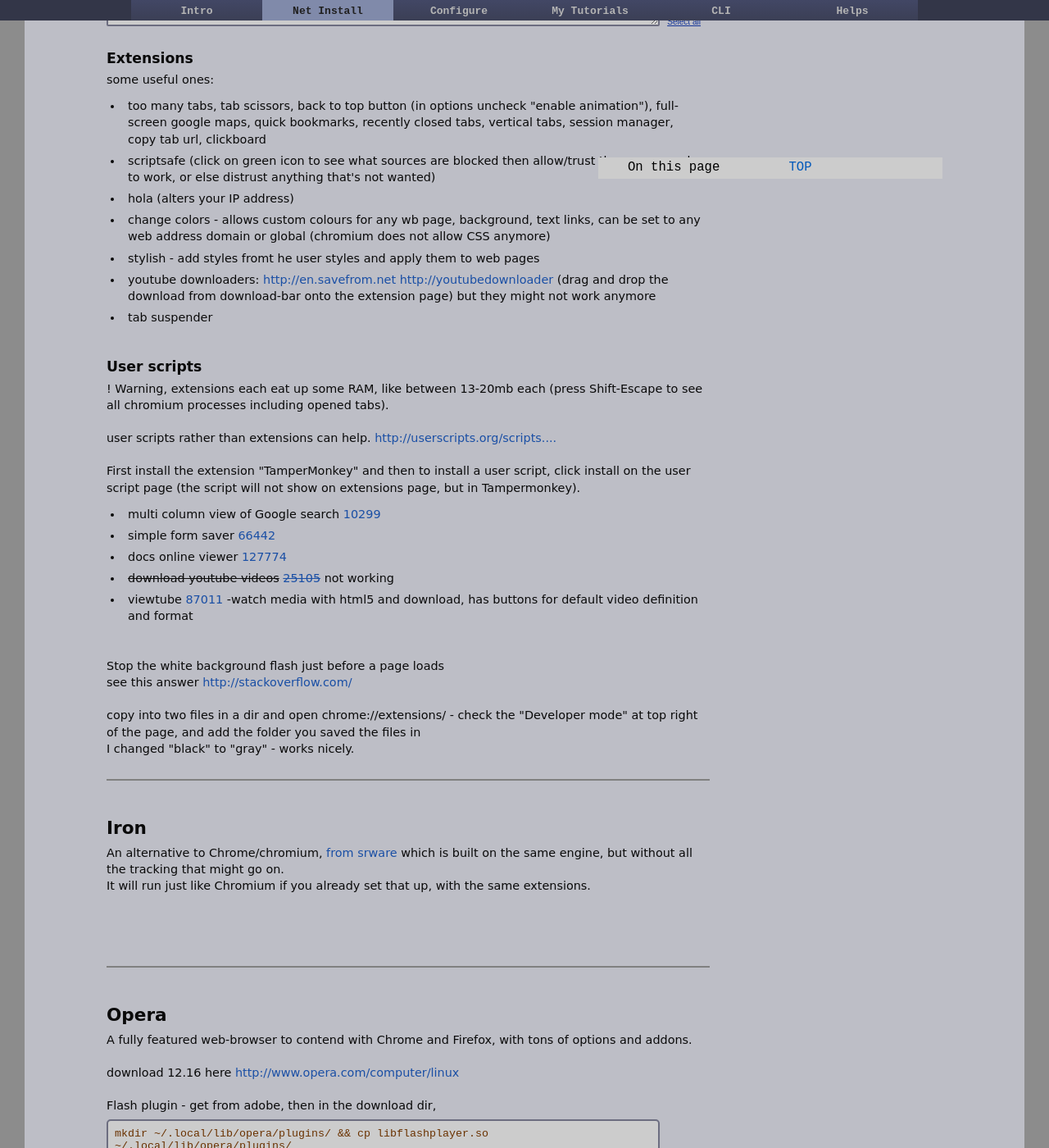
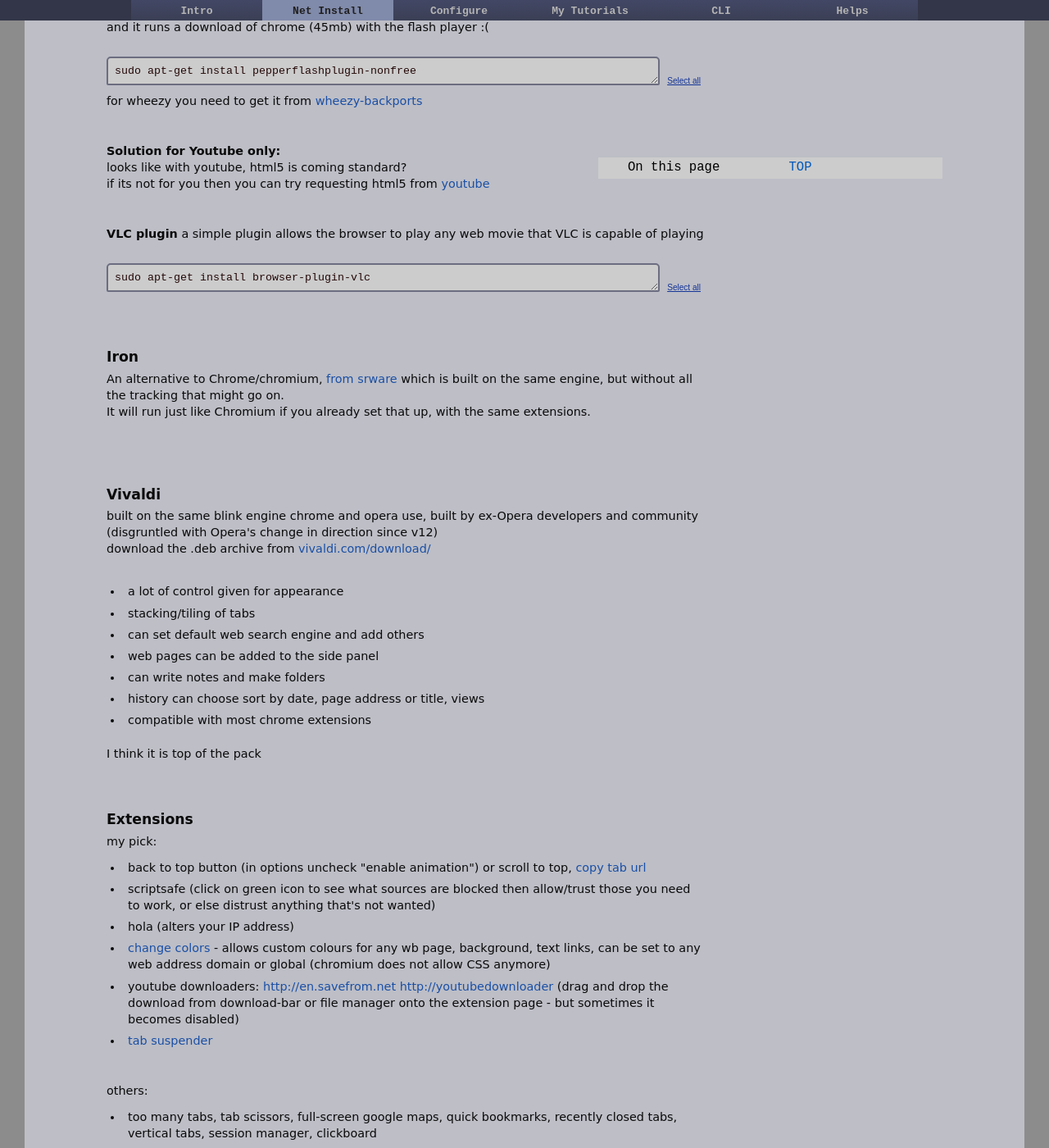
Before and after one commit to dquinton/debian-install, a Jekyll site: the page built from netinstall/step4.html, in a window 1280 px wide and 1400 px high, scrolled down 1224 px. Shown: the whole window at 82% size. Built offline with Jekyll 4.4.1, drawn with Linux system fonts in a browser that asks for light colours; some of the changed text lies outside the part shown.

Commit message:
updating pages

```diff
--- a/netinstall/step4.html
+++ b/netinstall/step4.html
@@ -11,10 +11,9 @@
         On this page &nbsp;&nbsp;&nbsp;  &nbsp;&nbsp;&nbsp; <a href="#">TOP</a>
              <ul>
                 <li><a href="#1">Light-weight web browsers</a></li>
-                <li><a href="#2">Chromium</a></li>
-                <li><a href="#2a">Iron</a></li>
+                <li><a href="#2">Chrome-based</a></li>
+                <li><a href="#2a">Firefox-based</a></li>
                 <li><a href="#3">Opera</a></li>
-                <li><a href="#4">Midori</a></li>
                 <li><a href="#5">OpenGPG</a></li>
                 <li><a href="#6">Bible</a></li>
                 <li><a href="#7">GPS</a></li>
@@ -27,10 +26,9 @@
 <div class="pagemenu">
 <table cellpadding="5"><tr><td>
    <a href="#1">Light-weight web browsers</a><br>
-   <a href="#2">Chromium</a><br>
-   <a href="#2a">Iron</a><br>
+   <a href="#2">Chrome-based</a><br>
+   <a href="#2a">Firefox-based</a><br>
    <a href="#3">Opera</a><br>
-   <a href="#4">Midori</a><br>
    <a href="#5">OpenGPG</a><br>
    <a href="#6">Bible</a><br>
    <a href="#7">GPS</a><br>
@@ -58,13 +56,31 @@
 mem usages: surf 140mb... dillo 12mb... elinks 12mb... luakit 79mb... dwb 53mb... uzbl 55mb
 <br><br><br>
 
-and then the heavy-weights...
+
+<h3>Midori</h3>
+Download the latest .deb file from <a href="http://midori-browser.org/download/debian/">midori-browser.org</a>
+<br><br>
+A light-weight web browser. You need to enable the userscripts plugin in Preferences, then just find and install what you need (though i couldn't get youtube downloader working)
+<br><br>
+To get flash working, run
+<form>
+<textarea name="T" id="install" rows="1" cols="80">
+sudo apt-get install flashplugin-nonfree</textarea>
+&nbsp;<input type="button" class="submitLink" value="Select all" onClick="javascript:this.form.T.focus();this.form.T.select();">
+</form>
+<br>
+sometimes crashes!
+
+<br><br><br>
+and then the heavy-weights, which eat up some ram (typically 900mb+)...
 
 <br><br>
 <hr noshade="noshade">
 <br><br>
 
-<h2 id="2" class="tag">Chromium</h2>
+<h2 id="2" class="tag">Chrome-based</h2>
+<br>
+<h3>Chromium</h3>
 
 Adobe Flash Player is no longer being updated for Linux, so there's a solution for all flash content:
 <br>
@@ -92,19 +108,50 @@
 
 <br>
 
+<br><br>
+<h3>Iron</h3>
+
+An alternative to Chrome/chromium, <a href="http://www.srware.net/forum/viewtopic.php?f=18&t=8699">from srware</a> which is built on the same engine, but without all the tracking that might go on.  <br>
+It will run just like Chromium if you already set that up, with the same extensions.
+<br>
+<br><br>
+<br><br>
+<h3>Vivaldi</h3>
+
+built on the same blink engine chrome and opera use, built by ex-Opera developers and community (disgruntled with Opera's change in direction since v12)<br>
+download the .deb archive from <a href="https://vivaldi.com/download/">vivaldi.com/download/</a>
+
+<br><br>
+<div class="bullet"><ul><li>a lot of control given for appearance
+<li>stacking/tiling of tabs
+<li>can set default web search engine and add others
+<li>web pages can be added to the side panel
+<li>can write notes and make folders
+<li>history can choose sort by date, page address or title, views
+<li>compatible with most chrome extensions
+</ul></div>
+<br>
+I think it is top of the pack
+<br><br>
+<br><br>
+
 <h3>Extensions</h3>
-some useful ones: <br>
+my pick: <br>
 
 <div class="bullet">
-	<ul><li>too many tabs, tab scissors, back to top button (in options uncheck "enable animation"),
-full-screen google maps, quick bookmarks, recently closed tabs, vertical tabs, session manager, copy tab url, clickboard </li>
+	<ul><li>back to top button (in options uncheck "enable animation") or scroll to top, <a href="https://chrome.google.com/webstore/detail/copy-tab-url/fdmeijohjeejdnjhlpcmnhnbcbjchchg?utm_source=chrome-app-launcher-info-dialog">copy tab url</a> </li>
 	<li>scriptsafe (click on green icon to see what sources are blocked then allow/trust those you need to work, or else distrust anything that's not wanted) </li>
 	<li>hola (alters your IP address) </li>
-	<li>change colors - allows custom colours for any wb page, background, text links, can be set to any web address domain or global (chromium does not allow CSS anymore) </li>
-	<li>stylish - add styles fromt he user styles and apply them to web pages </li>
-	<li>youtube downloaders: <a href="http://en.savefrom.net/user.php?helper=chrome">http://en.savefrom.net</a> <a href="http://youtubedownloader.anoniamto.com/?Down=install_chrome">http://youtubedownloader</a> (drag and drop the download from download-bar onto the extension page) but they might not work anymore</li>
-	<li>tab suspender</li>
-</ul></div>
+	<li><a href="https://chrome.google.com/webstore/detail/change-colors/jbmkekhehjedonbhoikhhkmlapalklgn?utm_source=chrome-app-launcher-info-dialog">change colors</a> - allows custom colours for any wb page, background, text links, can be set to any web address domain or global (chromium does not allow CSS anymore) </li>
+	<li>youtube downloaders: <a href="http://en.savefrom.net/user.php?helper=chrome">http://en.savefrom.net</a> <a href="http://youtubedownloader.anoniamto.com/?Down=install_chrome">http://youtubedownloader</a> (drag and drop the download from download-bar or file manager onto the extension page - but sometimes it becomes disabled)</li>
+	<li><a href="https://chrome.google.com/webstore/detail/tab-suspender-memory-save/ghklhojdnolaljfmaappofimepjeapih?utm_source=chrome-app-launcher-info-dialog">tab suspender</a></li>
+</ul>
+<br><br>
+others: <br>
+<ul><li>too many tabs, tab scissors, full-screen google maps, quick bookmarks, recently closed tabs, vertical tabs, session manager, clickboard </li>
+	<li>stylish - add styles from the user styles and apply them to web pages </li>
+
+</div>
  <br><br>
 
 <h3>User scripts</h3>
@@ -123,24 +170,27 @@
 </ul></div>
 
 <br><br>
-Stop the white background flash just before a page loads<br>
+Stop the white background flash just before a page loads (no need in vivaldi)<br>
 see this answer <a href="http://stackoverflow.com/questions/16243105/google-chrome-override-white-blank-page-between-webpage-loads">http://stackoverflow.com/</a>
 <br><br>
 copy into two files in a dir and open chrome://extensions/ - check the "Developer mode" at top right of the page, and add the folder you saved the files in<br>
-I changed "black" to "gray" - works nicely.
+I changed "black" to "gray" - works?
+<br><br>
 
 
 <br><br>
 <hr noshade="noshade">
 <br><br>
-
-<h2 id="2a" class="tag">Iron</h2>
-
-An alternative to Chrome/chromium, <a href="http://www.srware.net/forum/viewtopic.php?f=18&t=8699">from srware</a> which is built on the same engine, but without all the tracking that might go on.  <br>
-It will run just like Chromium if you already set that up, with the same extensions.
+<h2 id="2a" class="tag">Firefox-based</h2>
 <br>
+<h3>Waterfox</h3>
+from <a href="https://www.waterfoxproject.org/">waterfoxproject.org/</a>
 <br><br>
-
+<h3>Icecat</h3>
+(formerly iceweasel) from <a href="https://www.gnu.org/software/gnuzilla/">gnu.org/software/gnuzilla/</a> - depends on pulse audio.. arggh
+<br><br>
+both are compatible with firefox addons (my basic choice being: scroll to top, noscript, 1-click youtube, tab suspender, enhancer for youtube, copy tab url, download manager s3)
+<br><br>
 
 <br><br>
 <hr noshade="noshade">
@@ -162,25 +212,12 @@
 <br><br><br>
 my addons: flash video downloader, documents, scroll to top, open-in-background-with-long-press, yet another statusbar, turn off the lights
 <br><br>
-see more about it on my <a href="{{site.baseurl}}/tutorial/09-opera.html">Opera page</a>.  At the moment Opera (linux v 12.16) can't properly handle dynamic web page content, like lots of Google stuff, yahoo news headlines etc... v25 is out for Win/Mac<br>
-there's OperaBeta for Linux <a href="http://www.opera.com/computer/beta">http://www.opera.com/computer/beta</a>
+see more about it on my <a href="{{site.baseurl}}/tutorial/09-opera.html">Opera page</a>.  At the moment Opera (linux v 12.16) can't properly handle dynamic web page content, like lots of Google stuff, yahoo news headlines etc... v25 is out for Win/Mac
+<br><br>
+there's Opera Beta 48 for Linux <a href="http://www.opera.com/computer/beta">http://www.opera.com/computer/beta</a><br>
+-lacks skinning, has <b>turbo</b> option hidden at bottom of Settings page
+<br>
 
-
-<br><br>
-<hr noshade="noshade">
-<br><br>
-
-<h2 id="4" class="tag">Midori</h2>
-Download the latest .deb file from <a href="http://midori-browser.org/download/debian/">midori-browser.org</a>
-<br><br>
-A light-weight web browser. You need to enable the userscripts plugin in Preferences, then just find and install what you need (though i couldn't get youtube downloader working)
-<br><br>
-To get flash working, run
-<form>
-<textarea name="T" id="install" rows="1" cols="80">
-sudo apt-get install flashplugin-nonfree</textarea>
-&nbsp;<input type="button" class="submitLink" value="Select all" onClick="javascript:this.form.T.focus();this.form.T.select();">
-</form>
 
 
 <br>
```
Also changed, not shown: other parts of netinstall/step4.html (+1 -1 lines), netinstall/step2.html (+16 -11 lines), tutorial/04b-video-editors.html (+15 -13 lines), tutorial/04c-cinelerra.html (+14 -12 lines).
